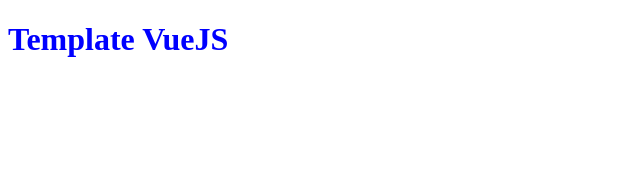
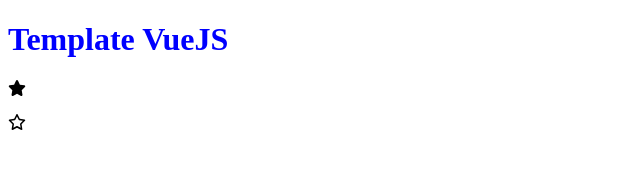
Before and after one commit to OgataiKhan/vite-boolflix, a Vue app: page / in a window 1280 px wide. Shown: the top 182 px of the page, without its empty margins (0-640 px from the left). Built offline with nearby package versions, Linux system fonts and the light colour scheme.

Commit message:
feat: install fontawesome

```diff
--- a/package.json
+++ b/package.json
@@ -10,6 +10,10 @@
     "prova": "cd .."
   },
   "dependencies": {
+    "@fortawesome/fontawesome-svg-core": "^6.5.1",
+    "@fortawesome/free-regular-svg-icons": "^6.5.1",
+    "@fortawesome/free-solid-svg-icons": "^6.5.1",
+    "@fortawesome/vue-fontawesome": "^3.0.5",
     "vue": "^3.3.8"
   },
   "devDependencies": {
--- a/src/App.vue
+++ b/src/App.vue
@@ -12,6 +12,8 @@
 
 <template>
   <h1>{{ text }}</h1>
+  <p><font-awesome-icon icon="fa-solid fa-star" /></p>
+  <p><font-awesome-icon icon="fa-regular fa-star" /></p>
 </template>
 
 <style scoped lang="scss"></style>
--- a/src/main.js
+++ b/src/main.js
@@ -3,5 +3,16 @@
 import './assets/scss/style.scss';
 //file di partenza Vue
 import App from './App.vue';
+//fontawesome core
+import { library } from '@fortawesome/fontawesome-svg-core';
+//fontawesome icon component
+import { FontAwesomeIcon } from '@fortawesome/vue-fontawesome';
+//fontawesome import specific icons
+import { faStar } from '@fortawesome/free-solid-svg-icons';
+import { faStar as faStarReg } from '@fortawesome/free-regular-svg-icons';
 
-createApp(App).mount('#app');
+//fontawesome add icons to library
+library.add(faStar);
+library.add(faStarReg);
+
+createApp(App).component('font-awesome-icon', FontAwesomeIcon).mount('#app');
```
Also changed, not shown: 2 other files (tests, documents, lock files or other folders).
